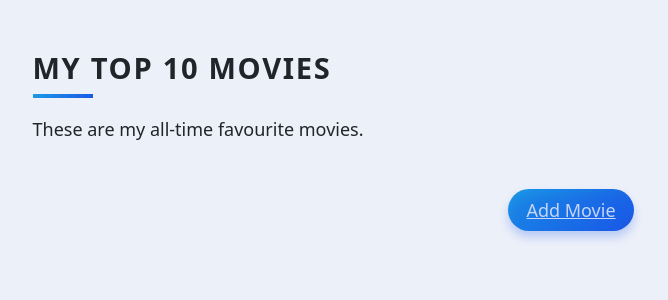
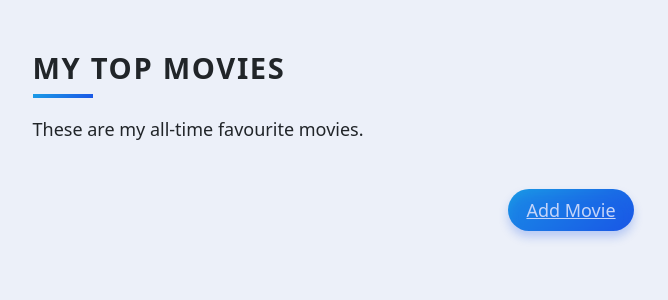
Before and after one commit to Damsith-LK/Web-Development-with-Python, a Flask app: page / in a window 1280 px wide. Shown: the top 300 px of the page, without its empty margins (69-737 px from the left). Run offline with Flask 3, Linux system fonts and the light colour scheme; some libraries are stand-ins or nearby versions.

Commit message:
Add cancel buttons in edit and add forms in movie website

```diff
--- a/Favourite-Movies/main.py
+++ b/Favourite-Movies/main.py
@@ -1,4 +1,5 @@
 # Day 64 - My Top 10 Favourite Movies Website
+# Day 71 - Do some minor changes
 """
 Requirements of this website
     1. Be Able to View Movie List Items - Done
@@ -47,11 +48,15 @@ class RateMovieForm(FlaskForm):
     rating = FloatField(label="Your rating out of 10, eg.7.5", validators=[DataRequired(), NumberRange(min=0, max=10)])
     review = StringField(label="Your Review", validators=[DataRequired(), Length(max=40)])
     submit = SubmitField(label="Done")
+    # Cancel button
+    cancel = SubmitField(label="Cancel", render_kw={"formnovalidate": True, "class": "btn btn-danger"})
 
 # Form to add new movies into the database
 class AddMovieForm(FlaskForm):
     title = StringField(label="Movie Title", validators=[DataRequired()])
     submit = SubmitField("Add Movie")
+    # Cancel button
+    cancel = SubmitField("Cancel", render_kw={"formnovalidate": True, "class": "btn btn-danger"})
 
 
 def get_movies(title) -> list:
@@ -97,6 +102,8 @@ def edit():
     # Adding an if here to prevent unnecessary requests, eg: just /edit instead of /edit?id=some_id
     if movie_id is not None:
         edit_form = RateMovieForm()
+        if edit_form.cancel.data:
+            return redirect(url_for("home"))
         if edit_form.validate_on_submit():
             with app.app_context():
                 to_update_movie = db.session.execute(db.Select(Movie).where(Movie.id == movie_id)).scalar()
@@ -122,6 +129,8 @@ def delete():
 def add():
     """For adding new movies into the database"""
     add_form = AddMovieForm()
+    if add_form.cancel.data:
+        return redirect(url_for("home"))
     if add_form.validate_on_submit():
         movie_title = add_form.title.data
         movies_info = get_movies(movie_title)
--- a/Favourite-Movies/templates/index.html
+++ b/Favourite-Movies/templates/index.html
@@ -1,10 +1,10 @@
 {% extends 'base.html' %}
 
-{% block title %}My Top 10 Movies{% endblock %}
+{% block title %}My Top Movies{% endblock %}
 
 {% block content %}
 <div class="container mt-5">
-  <h1 class="heading">My Top 10 Movies</h1>
+  <h1 class="heading">My Top Movies</h1>
   <p class="description">These are my all-time favourite movies.</p>
 
   {% for movie in movies %}
```
